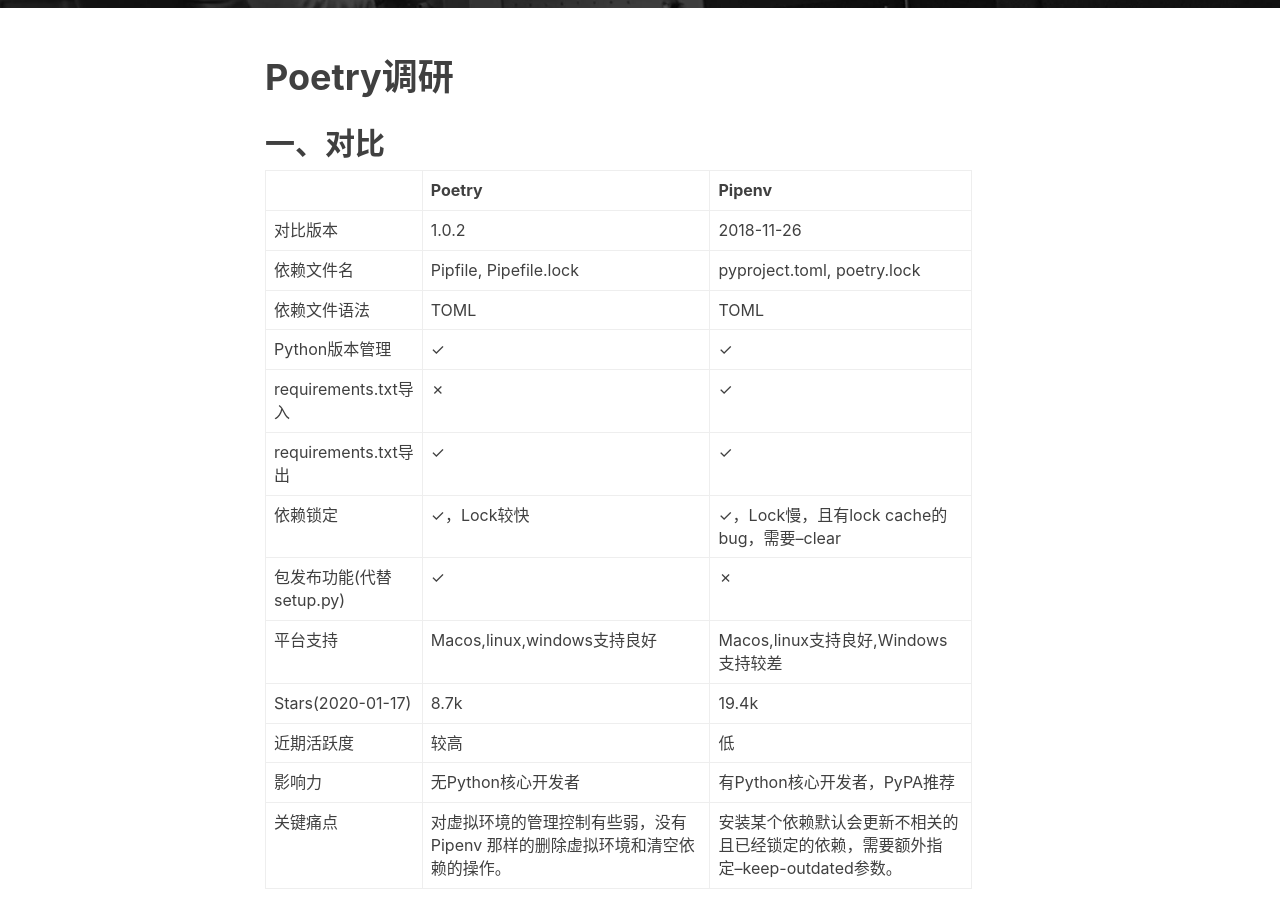
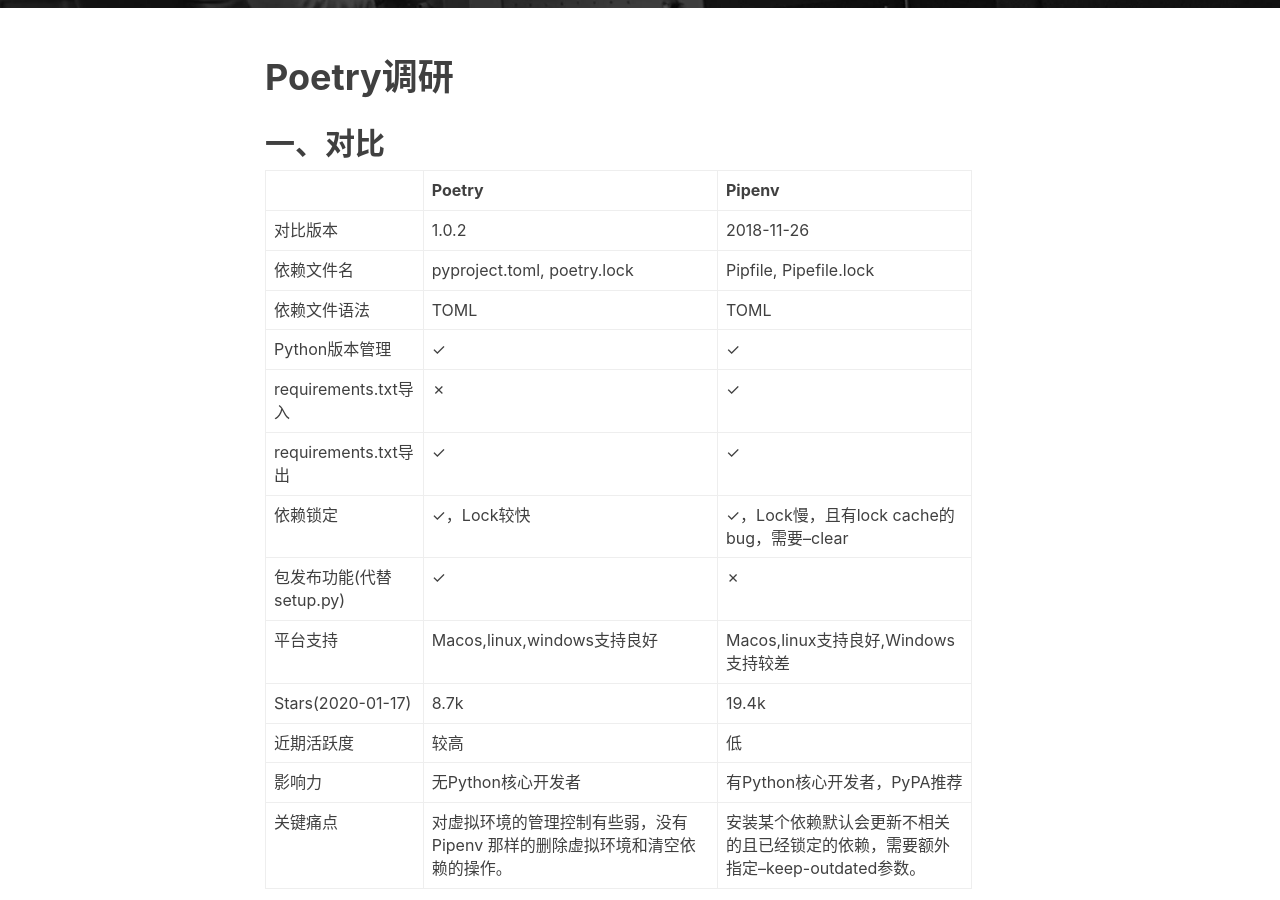
Before and after one commit to kushao1267/kushao1267.github.io, a Jekyll site: the page built from _posts/2020-01-19-poetry-research.markdown, in a window 1280 px wide and 900 px high, scrolled down 449 px. Built offline with Jekyll 4.4.1, drawn with Linux system fonts in a browser that asks for light colours; nearby versions of some CDN libraries; comment, search, counter and statistics services are not loaded.

```diff
--- a/_posts/2020-01-19-poetry-research.markdown
+++ b/_posts/2020-01-19-poetry-research.markdown
@@ -15,7 +15,7 @@ tags:
 | | Poetry | Pipenv |
 | --- | --- | --- |
 | 对比版本 | 1.0.2 | 2018-11-26 |
-| 依赖文件名 | Pipfile, Pipefile.lock | pyproject.toml, poetry.lock |
+| 依赖文件名 | pyproject.toml, poetry.lock | Pipfile, Pipefile.lock |
 | 依赖文件语法 | TOML | TOML |
 | Python版本管理 | ✓ | ✓ |
 | requirements.txt导入 | ✗ | ✓ |
```
